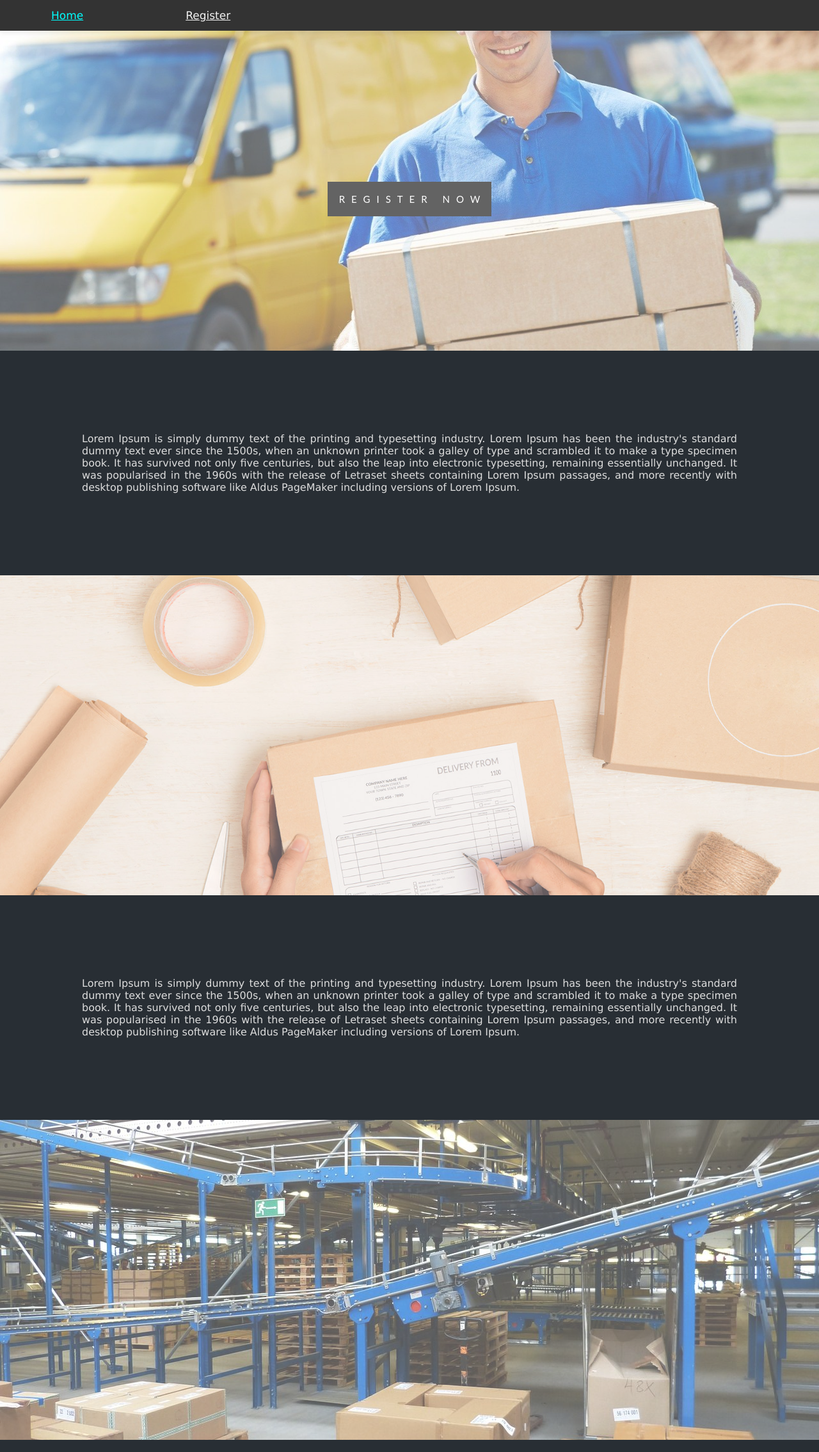
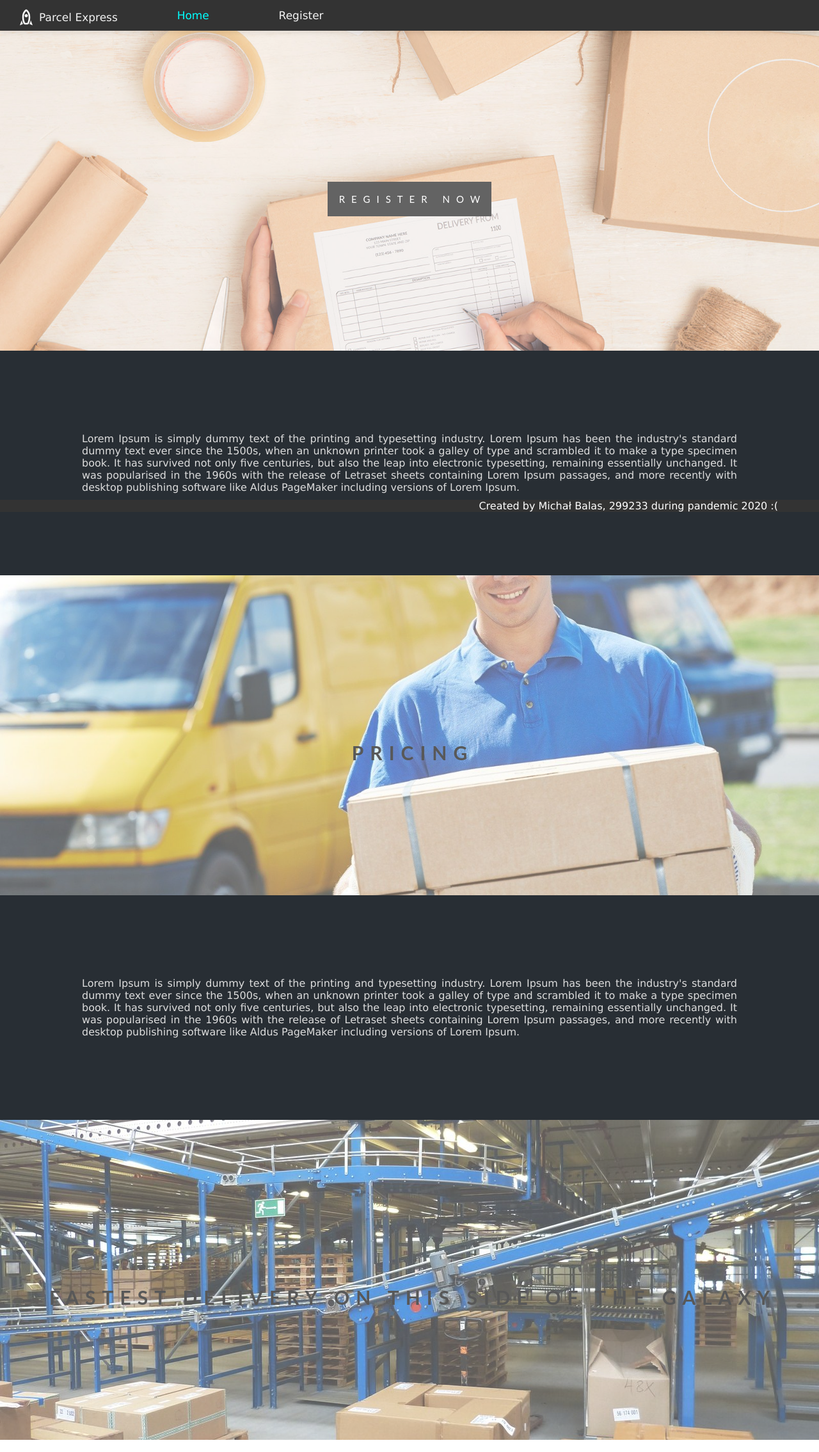
Before and after one commit to Salabim-mb/lab_web, a Flask app: page / in a window 1280 px wide. Shown: the whole page at 64% size. Run offline with Flask 2, Linux system fonts and the light colour scheme.

Commit message:
added styles for main page

```diff
--- a/static/styles/global.css
+++ b/static/styles/global.css
@@ -1,5 +1,6 @@
 html {
     font-family: 'Lucida Grande', 'Lucida Sans Unicode', 'Geneva', 'Verdana', sans-serif;
+
 }
 body {
     margin: 0;
@@ -17,14 +18,45 @@ body {
 
 }
 
-#navbar a {
+#company-logo  {
+    vertical-align: middle;
+    display: inline;
+    height: inherit;
+}
+
+#company-name {
+    vertical-align: middle;
+    display: inline;
+}
+
+#company > p {
+    margin: 0;
+    justify-content: left;
+}
+
+#navbar > * {
     display: inline-grid;
-    margin: 0 5%;
+    margin: 0 3%;
     float: left;
     color: #f2f2f2;
     text-align: center;
     padding: 14px 16px;
     font-size: 17px;
+    text-decoration: none;
+}
+
+#navbar > div {
+    margin-left: 2%;
+    padding: 12px 0 0 0;
+}
+
+#navbar > a {
+    transition: 0.3s;
+}
+
+#navbar > a:hover {
+    background-color: #fff;
+    color: #000;
 }
 
 .on_top {
@@ -37,5 +69,16 @@ body {
 }
 
 footer {
+    position: sticky;
+    left: 0;
+    bottom: 0;
+    width: 100%;
+    background-color: #333;
+    color: white;
+    height: 5%;
+    text-align: end;
+}
 
+footer > span {
+    margin: 0 5%;
 }
--- a/static/styles/main.css
+++ b/static/styles/main.css
@@ -8,12 +8,12 @@
 }
 
 .top {
-    background-image: url("../assets/delivery.jpg");
+    background-image: url("../assets/addressing.jpg");
     min-height: 500px;
 }
 
 .middle {
-    background-image: url("../assets/adressing.jpg");
+    background-image: url("../assets/delivery.jpg");
     min-height: 500px;
 }
 
@@ -45,6 +45,23 @@
     background-color: #111;
     color: white;
     padding: 18px 8px 18px 18px;
+    text-decoration: none;
+}
+
+.caption > span.caption__text {
+    background-color: transparent;
+    font-size: 30px;
+    font-weight: 750;
+    color: black;
+}
+
+.caption > a {
+    transition: 0.3s;
+}
+
+.caption > a:hover {
+    color: #000;
+    background-color: white;
 }
 
 @media(max-device-width: 1024px) {
--- a/templates/index.html
+++ b/templates/index.html
@@ -5,24 +5,32 @@
         <link rel="stylesheet" href="../static/styles/global.css" />
         <link rel="stylesheet" href="../static/styles/main.css" />
         <script src="../static/resources/main.js"></script>
-        <title></title>
+        <title>Parcel Express</title>
     </head>
     <body>
         <header id="navbar" class="on_top">
+            <div id="company">
+                <p>
+                    <img id="company-logo" src="../static/assets/rocket-outline.svg" alt="Parcel Express" />
+                    <span id="company-name">
+                        Parcel Express
+                    </span>
+                </p>
+            </div>
             <a class="active" href="/">Home</a>
             <a href="/register">Register</a>
         </header>
         <div class="parallax__bg top">
-            <a href="/register" class="caption">
-                <span class="caption__text">REGISTER NOW</span>
-            </a>
+            <div class="caption">
+                <a href="/register" class="caption__text">REGISTER NOW</a>
+            </div>
         </div>
         <div class="text-content">
             Lorem Ipsum is simply dummy text of the printing and typesetting industry. Lorem Ipsum has been the industry's standard dummy text ever since the 1500s, when an unknown printer took a galley of type and scrambled it to make a type specimen book. It has survived not only five centuries, but also the leap into electronic typesetting, remaining essentially unchanged. It was popularised in the 1960s with the release of Letraset sheets containing Lorem Ipsum passages, and more recently with desktop publishing software like Aldus PageMaker including versions of Lorem Ipsum.
         </div>
         <div class="parallax__bg middle">
             <div class="caption">
-
+                <span class="caption__text">PRICING</span>
             </div>
         </div>
         <div class="text-content">
@@ -30,9 +38,13 @@
         </div>
         <div class="parallax__bg bottom">
             <div class="caption">
-
+                <span class="caption__text">FASTEST DELIVERY ON THIS SIDE OF THE GALAXY</span>
             </div>
         </div>
-        <footer></footer>
+        <footer>
+            <span>
+                Created by Michał Balas, 299233 during pandemic 2020 :(
+            </span>
+        </footer>
     </body>
 </html>
--- a/templates/register.html
+++ b/templates/register.html
@@ -2,7 +2,7 @@
 <html lang="en">
 <head>
     <meta charset="UTF-8">
-    <title>Title</title>
+    <title></title>
 </head>
 <body>
 
```
Also changed, not shown: static/assets/addressing.jpg (renamed from static/assets/adressing.jpg), static/assets/rocket-outline.svg (added), 1 other file.
